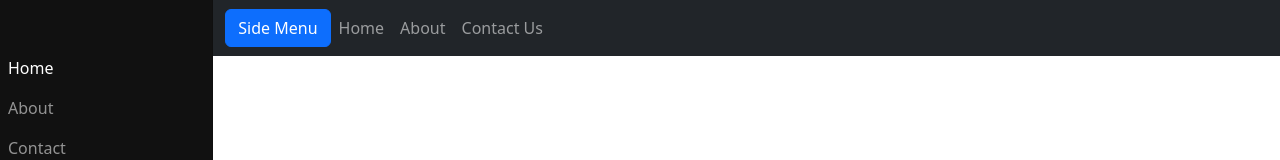
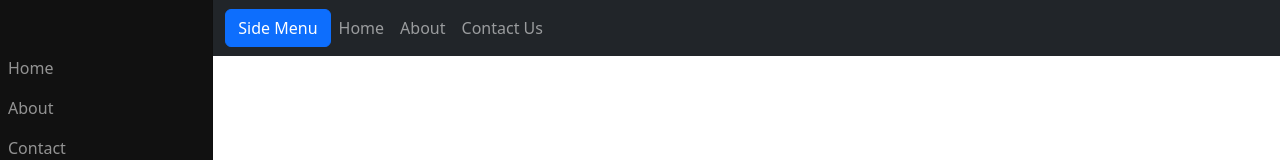
Before and after one commit to jaredkristopher/myportfolio, a React (Create React App) app: page / in a window 1280 px wide. Both pictures are taken after a click on the button "Side Menu". Shown: the top 160 px of the page. Built offline with nearby package versions, Linux system fonts and the light colour scheme.

Commit message:
Fixed Side Bar link

```diff
--- a/src/Components/Welcome/sidebar.js
+++ b/src/Components/Welcome/sidebar.js
@@ -24,7 +24,7 @@ class Sidebar extends React.Component {
                 >
                     <div className="sidebar-sticky"></div>
                     <Nav.Item >
-                        <Nav.Link href="/home">Home</Nav.Link>
+                        <Nav.Link as={Link} to="/home">Home</Nav.Link>
                     </Nav.Item>
                     <Nav.Item>
                     <Nav.Link as={Link} to="/about">About</Nav.Link>
```
